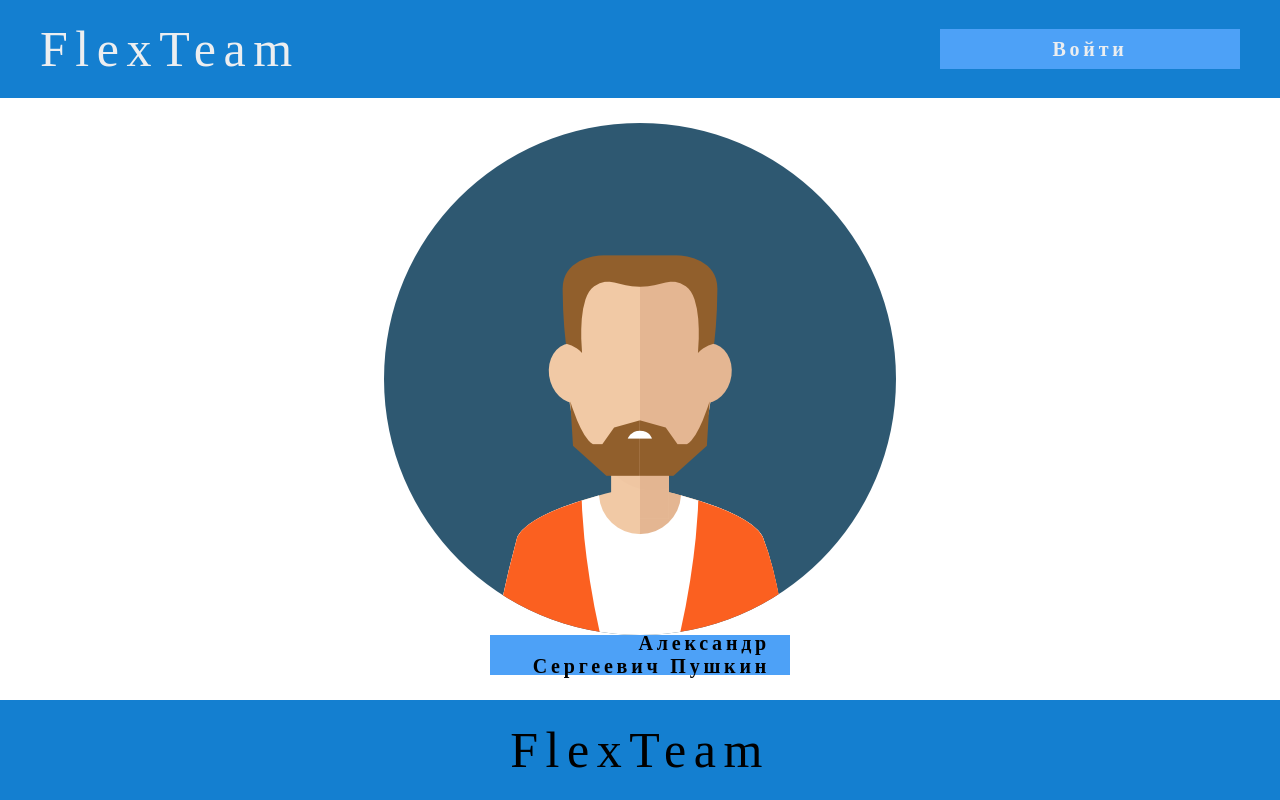
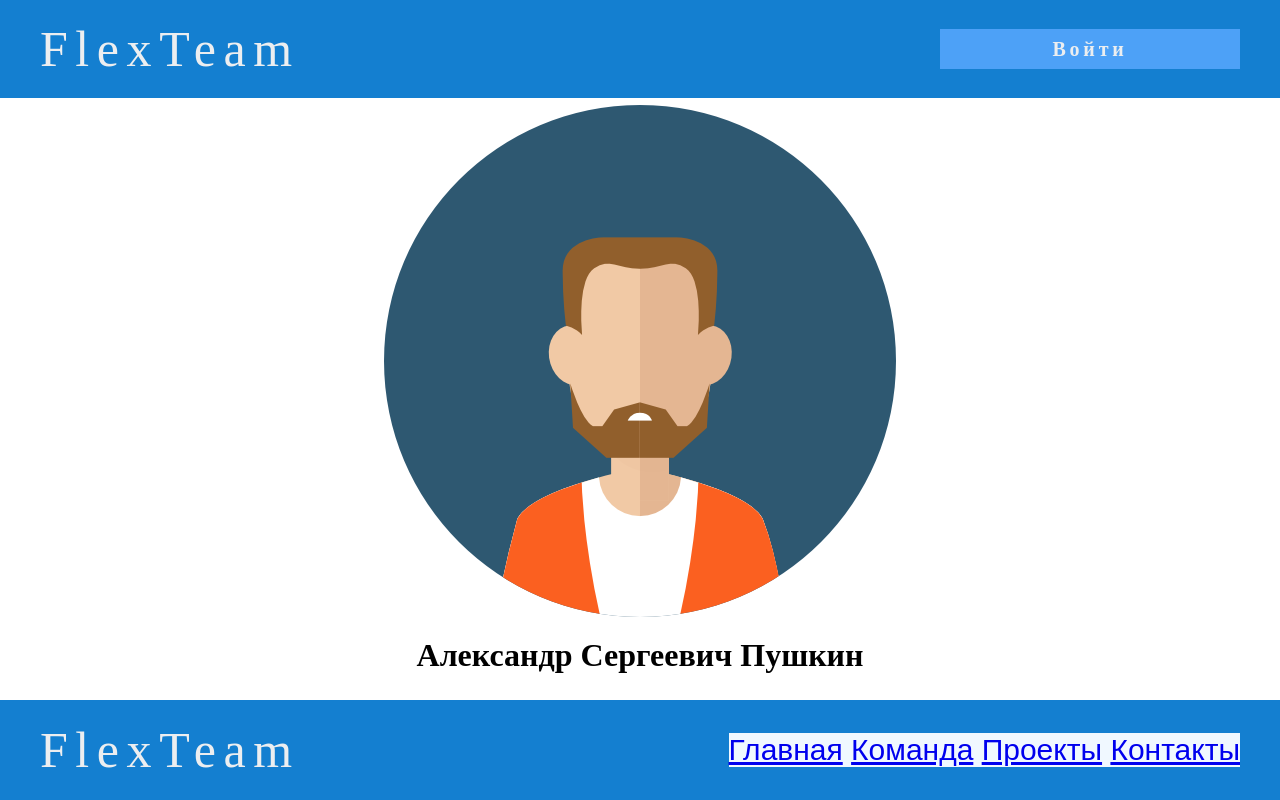
Before and after one commit to HappyMill13/happy-mill-master, a website: page happy-mill-master/xz.html in a window 1280 px wide. Drawn offline with Linux system fonts and the light colour scheme.

Commit message:
new version

```diff
--- a/happy-mill-master/xz.html
+++ b/happy-mill-master/xz.html
@@ -60,6 +60,7 @@
         display: flex;
         align-items: center;
         justify-content: center;
+
       }
 
       .card {
@@ -76,8 +77,20 @@
         font-family: Climate Crisis;
         letter-spacing: 0.2cm;
         display: flex;
-        justify-content: center;
+        justify-content: space-between;
         align-items: center;
+        color: rgb(236, 238, 240);
+        padding: 20px 40px;
+      }
+      h1{
+        padding: 20px 40px;
+
+      }
+      nav{
+        font-size: 30px;
+        background-color: aliceblue;
+        font-family: Arial, Helvetica, sans-serif;
+        letter-spacing: normal;
       }
     </style>
   </head>
@@ -89,11 +102,17 @@
     <main>
       <div class="card">
         <img src="147144.png" />
-        <h2>Александр Сергеевич Пушкин</h2>
+        <h1>Александр Сергеевич Пушкин</h1>
       </div>
     </main>
     <footer>
       <div class="logo">FlexTeam</div>
+      <nav>
+        <a href="#">Главная</a>
+        <a href="#">Команда</a>
+        <a href="#">Проекты</a>
+        <a href="#">Контакты</a>
+    </nav>
     </footer>
   </body>
 </html>
```
